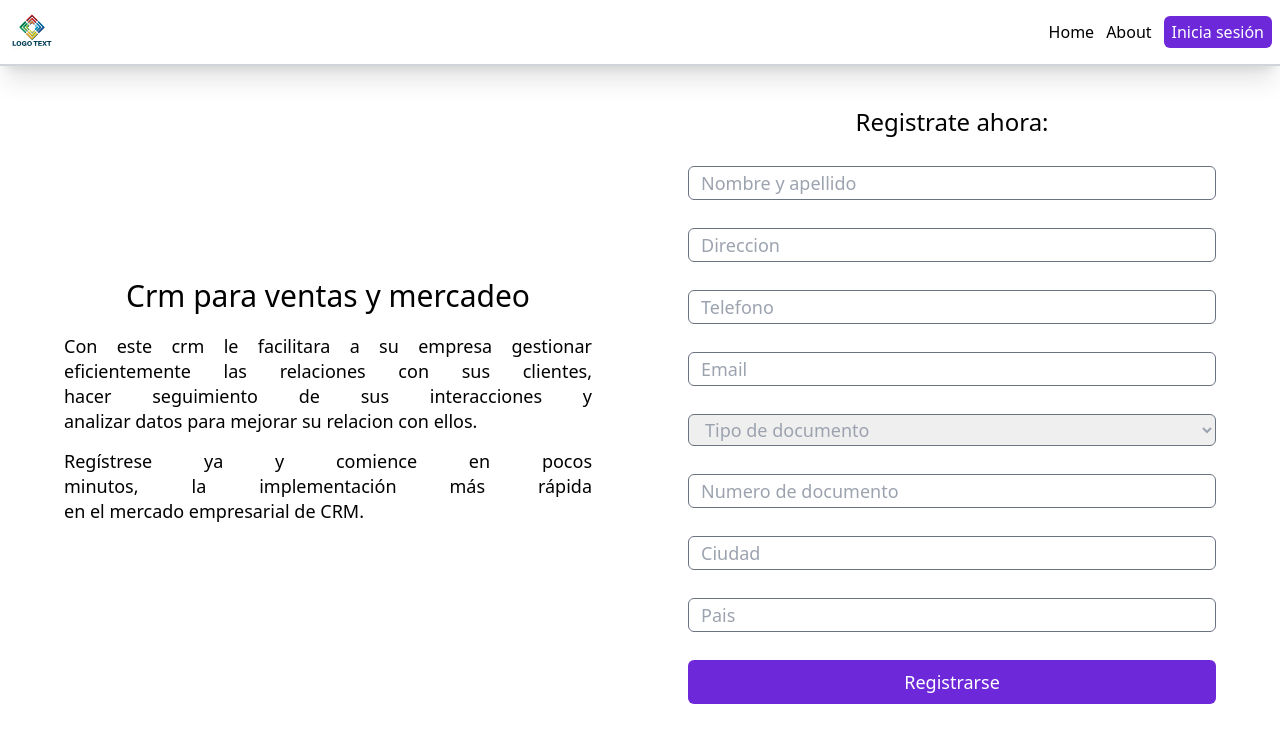
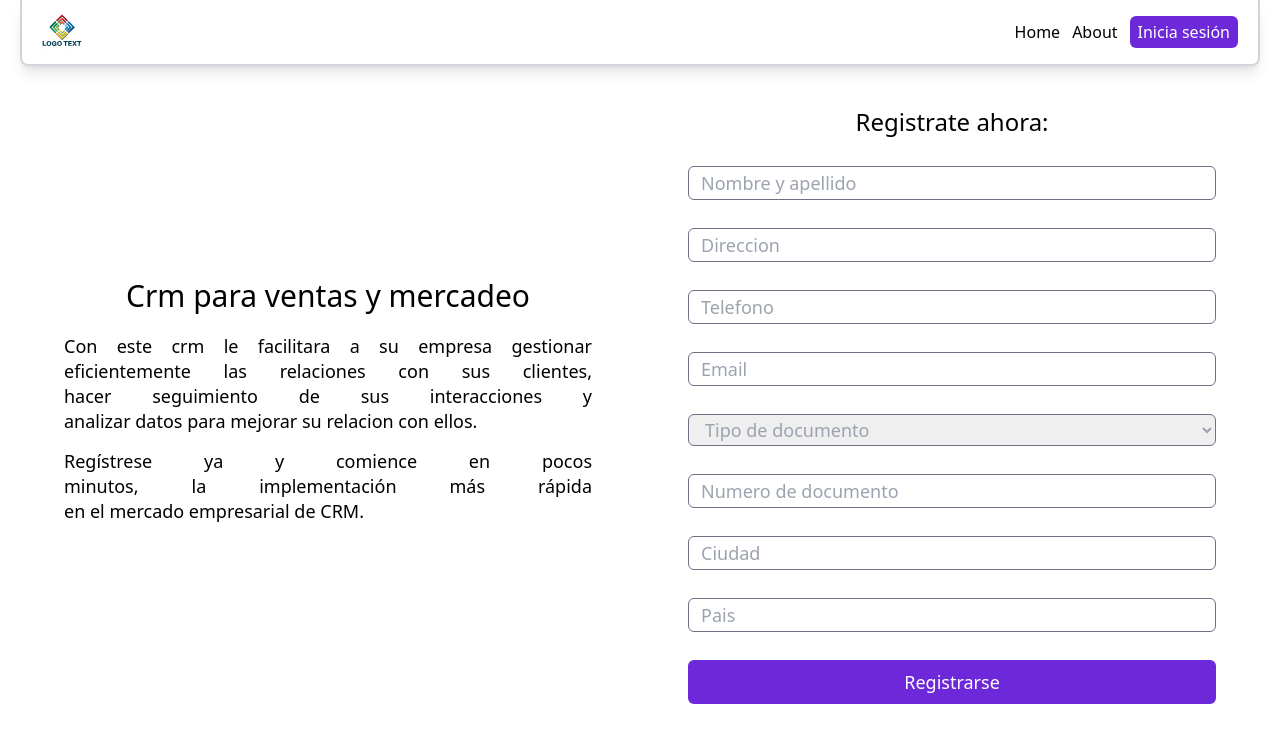
Before and after one commit to mandresblac/proyectoCrm, an Angular app: page / in a window 1280 px wide. Shown: the top 742 px of the page. Built offline with nearby package versions, Linux system fonts and the light colour scheme.

Commit message:
commit 8

```diff
--- a/src/app/shared/header-main/header-main.component.html
+++ b/src/app/shared/header-main/header-main.component.html
@@ -1,14 +1,16 @@
 <header
-  class="flex items-center justify-between border-b-2 border-gray-300 shadow-xl"
+  class="flex items-center justify-between border-gray-300 shadow-lg sm:mx-5 sm:border-r-2 sm:border-b-2 sm:border-l-2 sm:rounded-b-lg sm:rounded-bl-lg"
 >
-  <img class="w-19 h-16" src="../../../assets/img/logo1.svg" alt="Logo" />
+  <img class="w-20 h-16" src="../../../assets/img/logo1.svg" alt="Logo" />
 
   <nav class="flex items-center justify-center gap-3">
     <ul class="flex gap-3">
       <li><a routerLink="" class="text-base">Home</a></li>
       <li><a routerLink="about" class="text-base">About</a></li>
     </ul>
-    <button class="mr-2 bg-violet-700 px-2 py-1 rounded-md hover:bg-purple-800">
+    <button
+      class="mr-2 bg-violet-700 px-2 py-1 rounded-md hover:bg-purple-800 sm:mr-5"
+    >
       <a class="text-base font-medium text-white" routerLink="login"
         >Inicia sesión</a
       >
```
